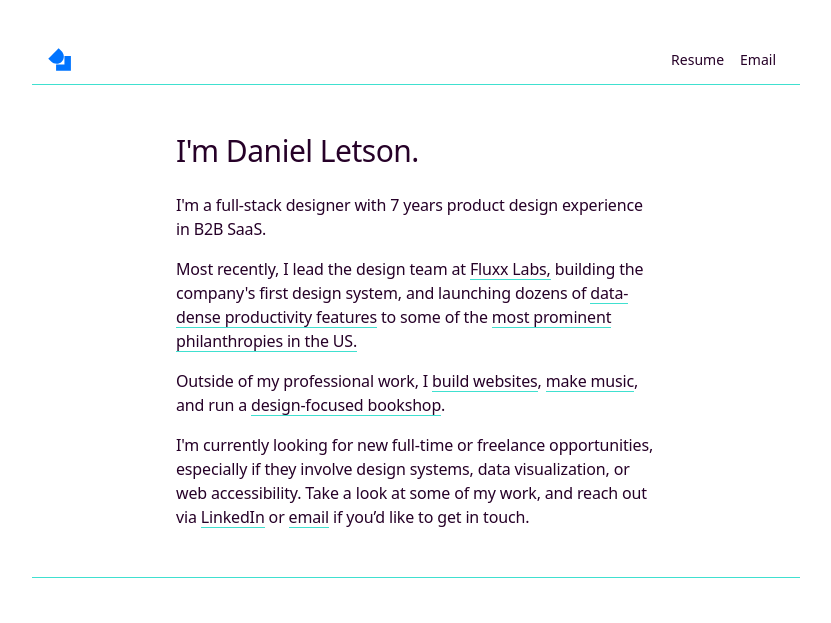
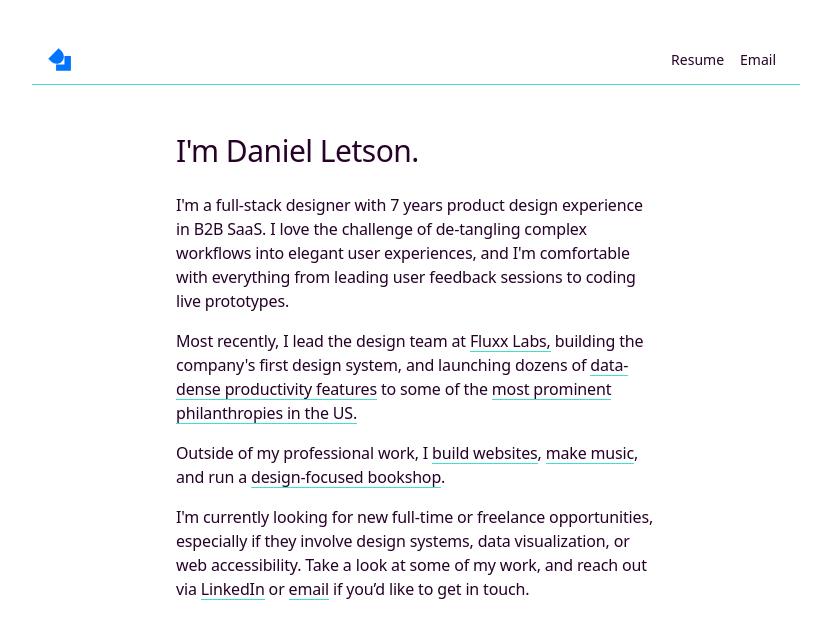
Before and after one commit to danletson/daniel-letson.com, a website: page index.html in a window 1280 px wide. Shown: the top 623 px of the page, without its empty margins (224-1055 px from the left). Drawn offline with Linux system fonts and the light colour scheme.

Commit message:
updated homepage blurb

```diff
--- a/index.html
+++ b/index.html
@@ -47,7 +47,7 @@
   <main class="home">
     <section class="home-intro">
       <h1>I'm Daniel Letson.</h1>
-      <p>I'm a full-stack designer with 7 years product design experience in B2B SaaS.</p>
+      <p>I'm a full-stack designer with 7 years product design experience in B2B SaaS. I love the challenge of de-tangling complex workflows into elegant user experiences, and I'm comfortable with everything from leading user feedback sessions to coding live prototypes.</p>
       <p>Most recently, I lead the design team at <a href="https://fluxx.io" target="_blank">Fluxx Labs,</a> building the company's first design system, and launching dozens of <a href="https://www.fluxx.io/blog/fostering-equitable-grantmaking-integrating-demographic-data-with-grants-management-software" target="_blank">data-dense productivity features</a> to some of the <a href="https://www.fluxx.io/grants-management-software-foundations" target="_blank">most prominent philanthropies in the US.</a></p>
       <p>Outside of my professional work, I <a href="#personal">build websites</a>, <a href="https://djml.bandcamp.com/music" target="_blank">make music</a>, and run a <a href="https://www.instagram.com/of.inte.rest/" target="_blank">design-focused bookshop</a>.</p>
       <p>I'm currently looking for new full-time or freelance opportunities, especially if they involve design systems, data visualization, or web accessibility. Take a look at some of my work, and reach out via <a href="https://www.linkedin.com/in/danletson/" target="_blank">LinkedIn</a> or <a target="blank" href="mailto:daniel.letson@gmail.com">email</a> if you’d like to get in touch.</p>
```
